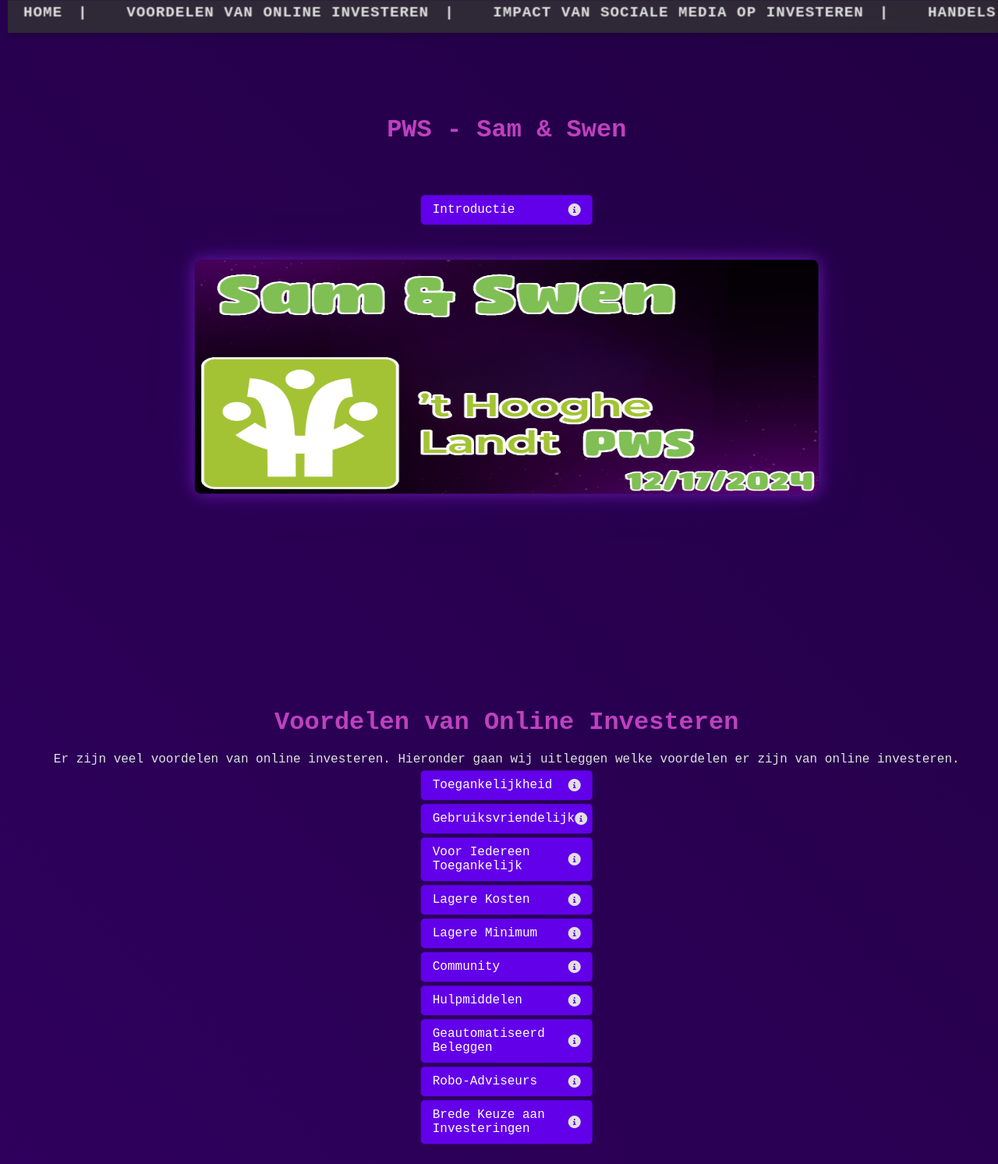
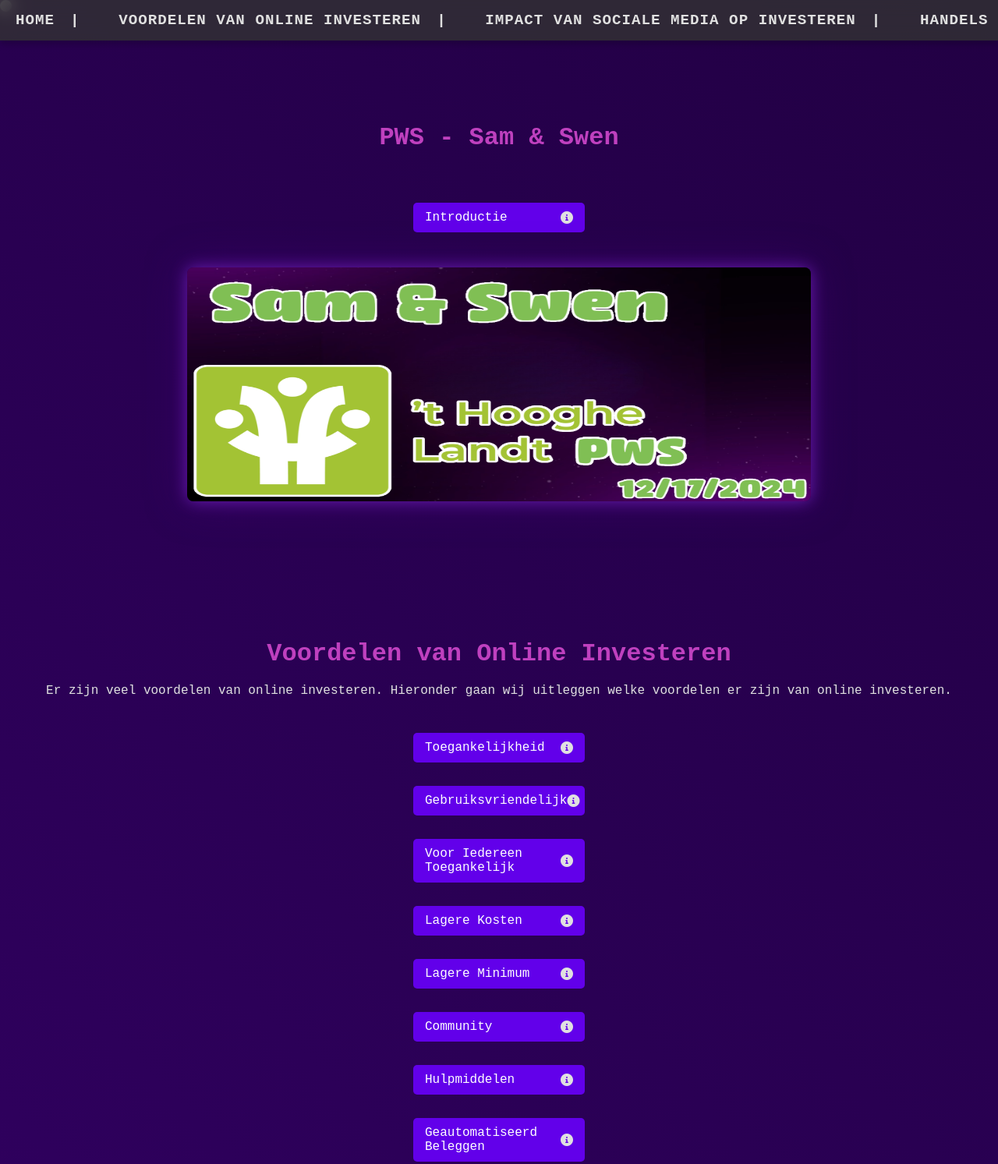
Before and after one commit to realgekkefries/pws, a plain HTML site: page index.html in a window 1280 px wide. Shown: the top 1493 px of the page at 78% size. Drawn offline with Linux system fonts and the light colour scheme.

Commit message:
Update index.html

```diff
--- a/index.html
+++ b/index.html
@@ -1,3 +1,4 @@
+<!DOCTYPE html>
 <html lang="en">
 <head>
     <meta charset="utf-8"/>
@@ -30,24 +31,21 @@
         body {
             background: linear-gradient(45deg, #1a0033, #37006e, #000000);
             background-size: 400% 400%;
-            animation: gradientAnimation 15s ease infinite, particleMovement 25s ease infinite;
+            animation: gradientAnimation 15s ease infinite;
             overflow-x: hidden;
+            position: relative;
         }
 
-        /* Animated gradient background */
         @keyframes gradientAnimation {
-            0% { background-position: 0% 50%; }
-            50% { background-position: 100% 50%; }
-            100% { background-position: 0% 50%; }
-        }
-
-        /* Particle movement effect */
-        @keyframes particleMovement {
-            0% { transform: translate(0, 0); }
-            25% { transform: translate(10px, -10px); }
-            50% { transform: translate(-10px, 10px); }
-            75% { transform: translate(15px, -5px); }
-            100% { transform: translate(0, 0); }
+            0% {
+                background-position: 0% 50%;
+            }
+            50% {
+                background-position: 100% 50%;
+            }
+            100% {
+                background-position: 0% 50%;
+            }
         }
 
         nav {
@@ -253,6 +251,29 @@
             z-index: 999;
         }
 
+        /* Cursor Glow */
+        body {
+            cursor: none;
+        }
+
+        .cursor {
+            position: absolute;
+            border-radius: 50%;
+            background: rgba(255, 255, 255, 0.6);
+            width: 15px;
+            height: 15px;
+            pointer-events: none;
+            transition: transform 0.1s ease;
+            box-shadow: 0 0 15px rgba(255, 255, 255, 0.8);
+        }
+
+        .cursor-hover {
+            width: 25px;
+            height: 25px;
+            background: rgba(138, 43, 226, 0.6);
+            box-shadow: 0 0 30px rgba(138, 43, 226, 0.8);
+        }
+
         /* Media Queries */
         @media (max-width: 768px) {
             .showcase-image-container {
@@ -303,9 +324,39 @@
                 font-size: 0.9em;
             }
         }
+
+        /* Updated Styles for "Voordelen" Section Buttons */
+        .button-container {
+            display: flex;
+            flex-direction: column; /* Stack buttons vertically */
+            gap: 20px; /* Adjust gap between buttons */
+            justify-content: center;
+            margin-top: 40px;
+        }
+
+        .button {
+            display: flex;
+            align-items: center;
+            padding: 10px 15px;
+            background-color: #6200ea;
+            color: white;
+            border: none;
+            border-radius: 5px;
+            text-decoration: none;
+            cursor: pointer;
+            transition: background-color 0.3s, transform 0.2s;
+            margin: 5px;
+            width: 220px;
+            justify-content: space-between;
+        }
+
     </style>
 </head>
 <body>
+
+    <!-- Custom Cursor -->
+    <div class="cursor"></div>
+
     <nav>
         <a href="#home">Home</a>
         <a href="#voordelen">Voordelen van Online Investeren</a>
```
